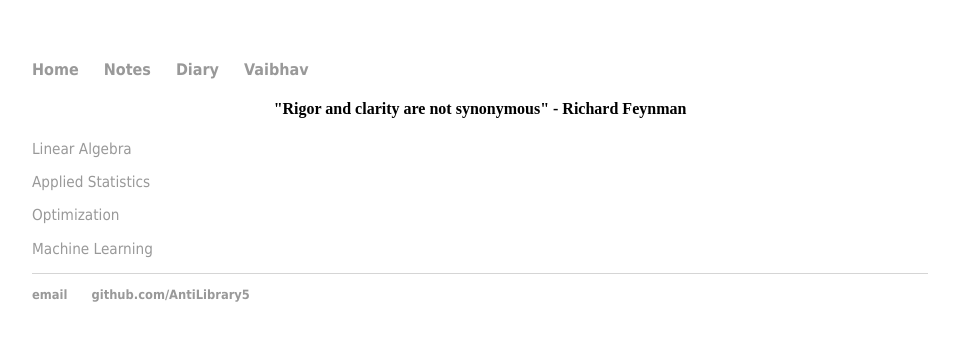
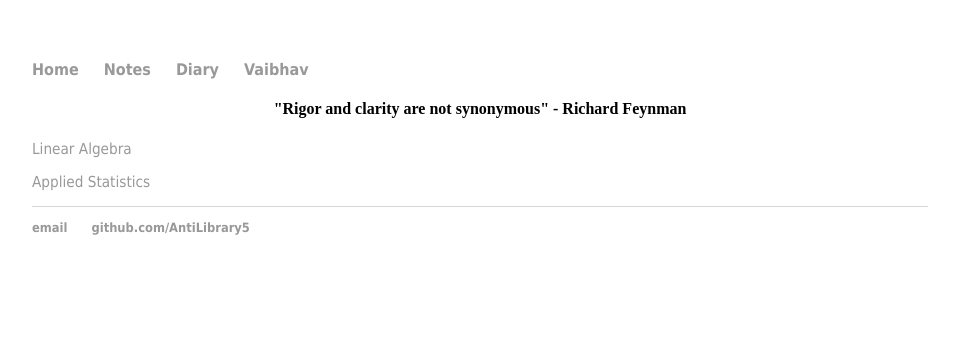
Before and after one commit to AntiLibrary5/AntiLibrary5.github.io, a Jekyll site: the page built from notes/index.html, in a window 1280 px wide. Shown: the top 341 px of the page, without its empty margins (160-1119 px from the left). Built offline with Jekyll 4.4.1, drawn with Linux system fonts in a browser that asks for light colours.

Commit message:
Update index.html

```diff
--- a/notes/index.html
+++ b/notes/index.html
@@ -6,6 +6,6 @@ title: Vaibhav Arora, theboxtroll
 <div class="blurb">
   <p><a href="/notes/linear_algebra/linear_algebra.html">Linear Algebra</a></p>
   <p><a href="/notes/statistics.html">Applied Statistics</a></p>
-  <p><a href="/notes/optimization.html">Optimization</a></p>
-  <p><a href="/notes/machine_learning.html">Machine Learning</a></p>
+  <!--<p><a href="/notes/optimization.html">Optimization</a></p>
+  <p><a href="/notes/machine_learning.html">Machine Learning</a></p>-->
 </div><!-- /.blurb -->
```
